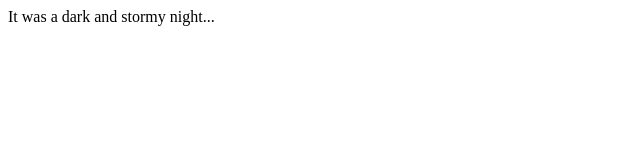
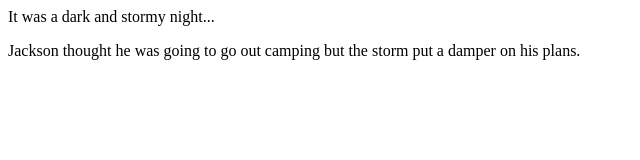
Before and after one commit to Nia0813/fireside-story, a plain HTML site: page index.html in a window 1280 px wide. Shown: the whole page, without its empty margins (0-640 px from the left). Drawn offline with Linux system fonts and the light colour scheme.

Commit message:
added a second line

```diff
--- a/index.html
+++ b/index.html
@@ -1,5 +1,6 @@
 <html>
   <body>
     <p>It was a dark and stormy night...</p>
+    <p>Jackson thought he was going to go out camping but the storm put a damper on his plans.</p>
   </body>
 </html>
```
